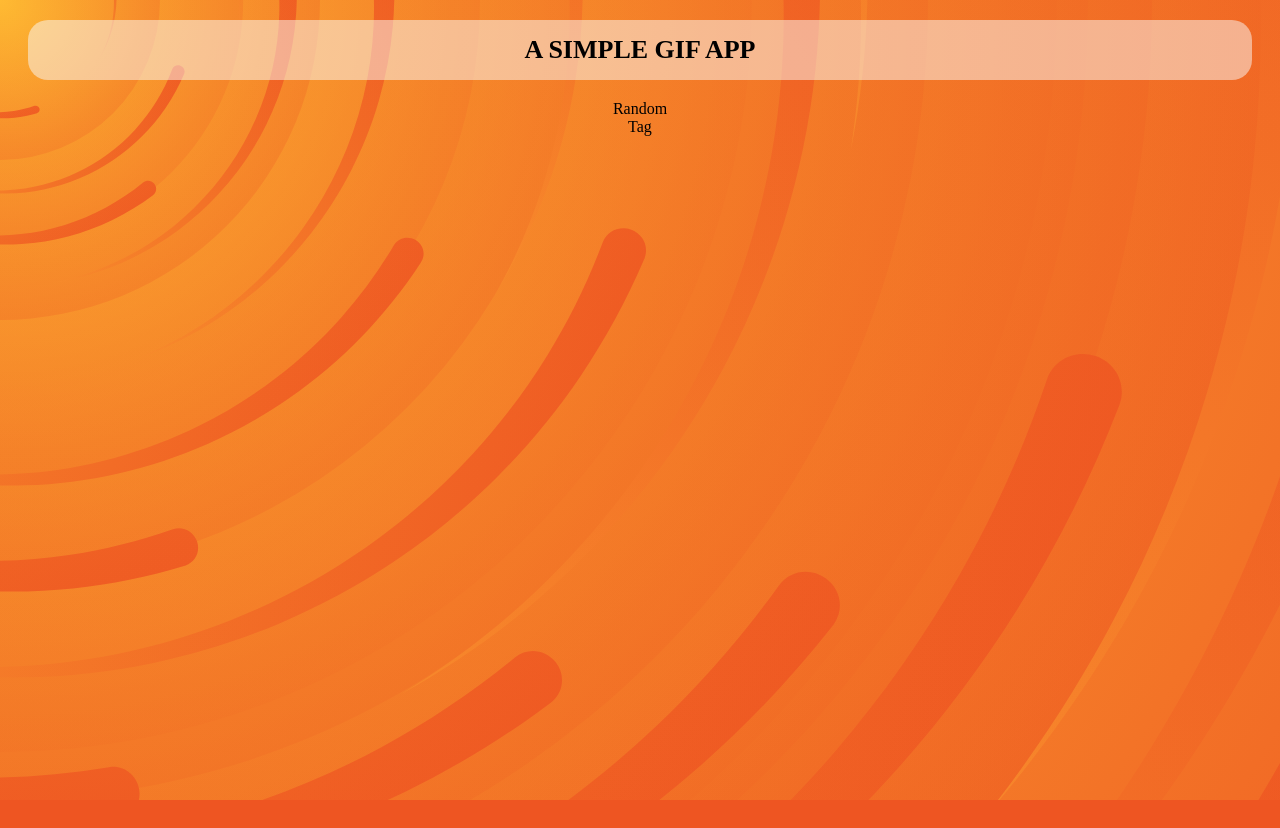
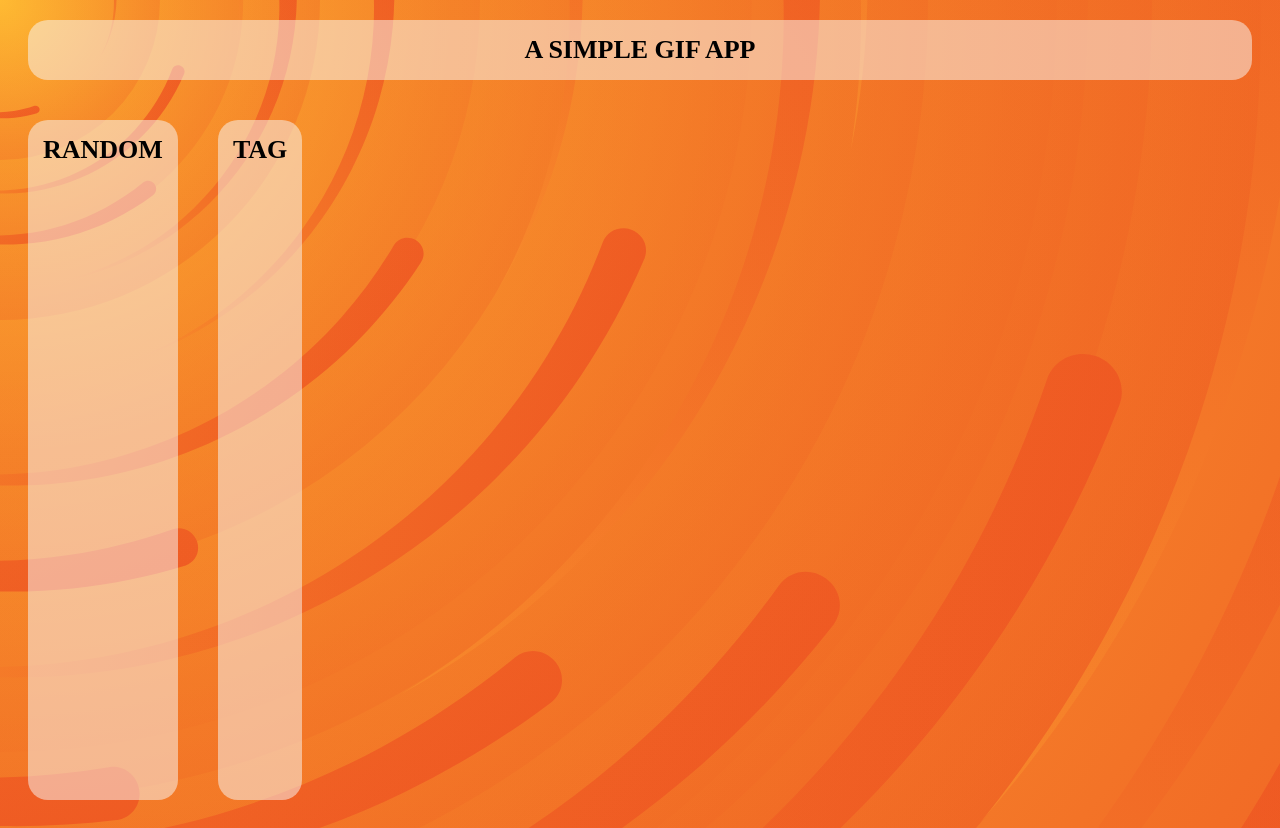
Before and after one commit to sudhansom/custom-hook-practice-Gif, a React (Create React App) app: page / in a window 1280 px wide. Before the commit the page ends 800 px from the top, so only its background shows below. Built offline with nearby package versions, Linux system fonts and the light colour scheme.

Commit message:
created account in developers.giphy and created a new app and copied api_key and pasted in .env file

```diff
--- a/src/App.js
+++ b/src/App.js
@@ -7,7 +7,7 @@ import Tag_V1 from "./components/Tag_V1";
 const App = () => (
   <div>
     <h1>A Simple Gif App</h1>
-    <div className="main-content">
+    <div className="main-container">
       <Random_V1 />
       <Tag_V1 />
     </div>
--- a/src/components/Random_V1.jsx
+++ b/src/components/Random_V1.jsx
@@ -1,7 +1,13 @@
 import React from "react";
 
+const API_KEY = process.env.REACT_APP_API_KEY;
+
 function Random_V1() {
-  return <div>Random</div>;
+  return (
+    <>
+      <h1>Random</h1>
+    </>
+  );
 }
 
 export default Random_V1;
--- a/src/components/Tag_V1.jsx
+++ b/src/components/Tag_V1.jsx
@@ -1,7 +1,11 @@
 import React from "react";
 
 function Tag_V1() {
-  return <div>Tag</div>;
+  return (
+    <>
+      <h1>Tag</h1>
+    </>
+  );
 }
 
 export default Tag_V1;
```
Also changed, not shown: 1 other file (tests, documents, lock files or other folders).
